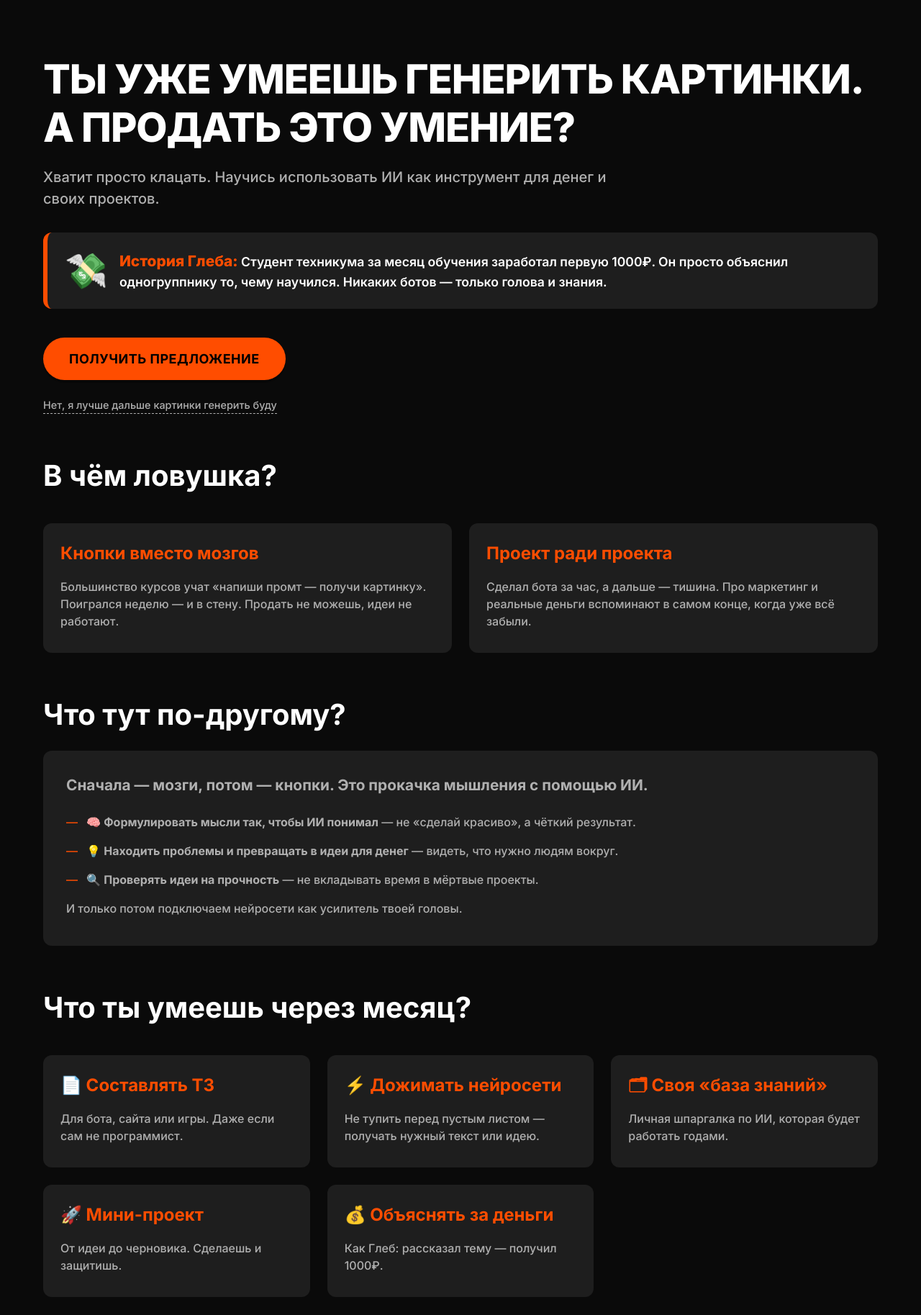
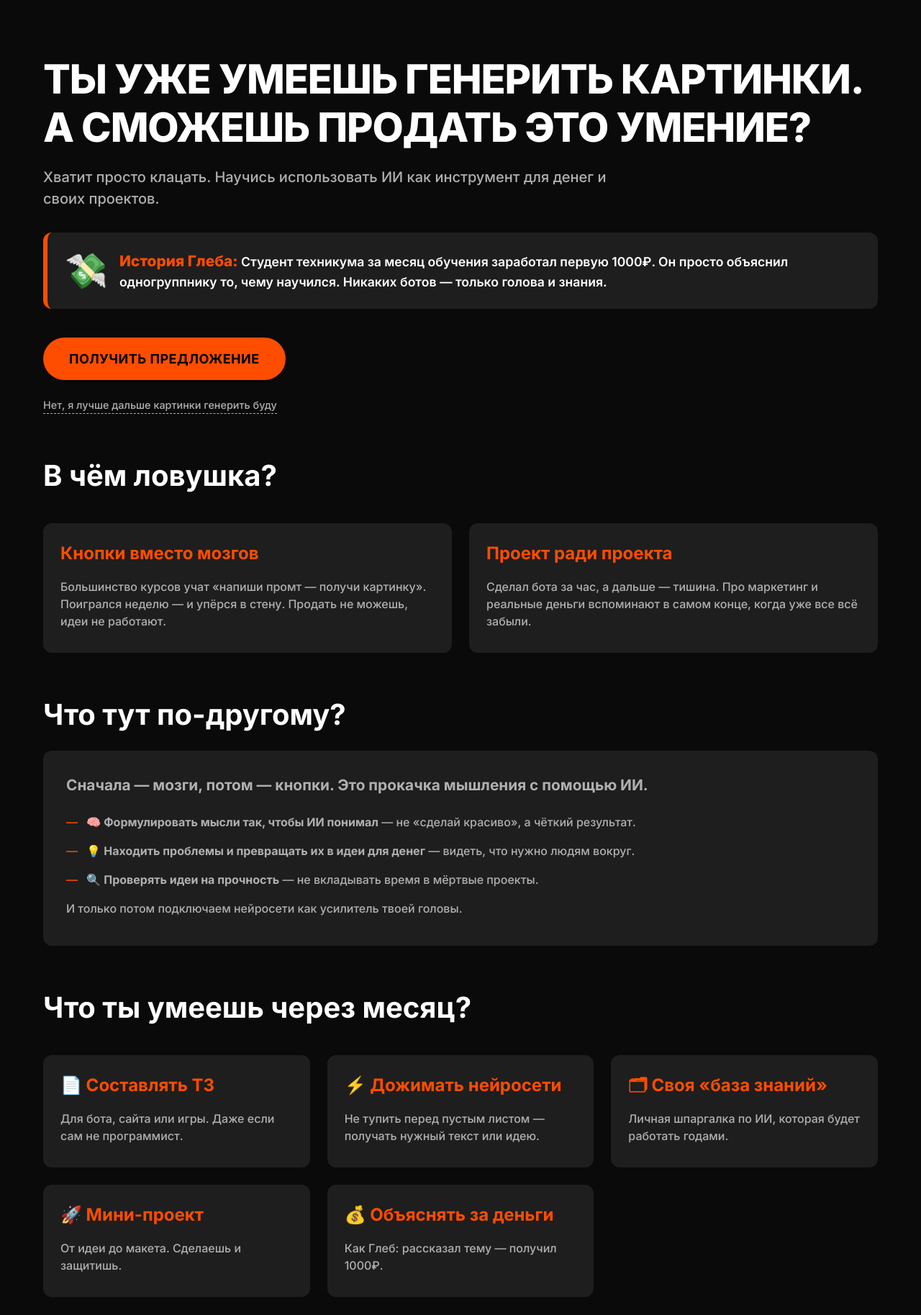
Before and after one commit to tagir751/intensiv, a plain HTML site: page index.html in a window 1280 px wide. Shown: the part 73-1900 px from the top of the page at 72% size. Drawn offline with Linux system fonts and the light colour scheme.

Commit message:
Update index.html

```diff
--- a/index.html
+++ b/index.html
@@ -316,7 +316,7 @@
 
         <!-- БЛОК 0: Главный экран -->
         <section class="section" style="padding-top: 20px;">
-            <h1>Ты уже умеешь генерить картинки. А продать это умение?</h1>
+            <h1>Ты уже умеешь генерить картинки. А сможешь продать это умение?</h1>
             <p class="subhead">Хватит просто клацать. Научись использовать ИИ как инструмент для денег и своих проектов.</p>
 
             <!-- Кейс Глеба -->
@@ -332,7 +332,7 @@
                 <a href="https://t.me/TagirFeo?text=Хочу%20узнать%20про%20интенсив" class="btn" target="_blank" rel="noopener noreferrer">
                     Получить предложение
                 </a>
-                <a href="https://www.tiktok.com" class="btn-troll" target="_blank" rel="noopener noreferrer">
+                <a href="https://t-j.ru/career-question-rabota-v-it-bez-opyta-vypuskniku-tekhnicheskogo-kollezhda/?utm_referrer=https%3A%2F%2Fwww.google.com%2F" class="btn-troll" target="_blank" rel="noopener noreferrer">
                     Нет, я лучше дальше картинки генерить буду
                 </a>
             </div>
@@ -344,11 +344,11 @@
             <div class="grid-2">
                 <div class="card">
                     <h3>Кнопки вместо мозгов</h3>
-                    <p>Большинство курсов учат «напиши промт — получи картинку». Поигрался неделю — и в стену. Продать не можешь, идеи не работают.</p>
+                    <p>Большинство курсов учат «напиши промт — получи картинку». Поигрался неделю — и упёрся в стену. Продать не можешь, идеи не работают.</p>
                 </div>
                 <div class="card">
                     <h3>Проект ради проекта</h3>
-                    <p>Сделал бота за час, а дальше — тишина. Про маркетинг и реальные деньги вспоминают в самом конце, когда уже всё забыли.</p>
+                    <p>Сделал бота за час, а дальше — тишина. Про маркетинг и реальные деньги вспоминают в самом конце, когда уже все всё забыли.</p>
                 </div>
             </div>
         </section>
@@ -360,7 +360,7 @@
                 <p style="font-size: 1.3rem; font-weight: 700; margin-bottom: 24px;">Сначала — мозги, потом — кнопки. Это прокачка мышления с помощью ИИ.</p>
                 <ul style="list-style: none;">
                     <li style="margin-bottom: 16px; padding-left: 28px; position: relative;">🧠 <strong>Формулировать мысли так, чтобы ИИ понимал</strong> — не «сделай красиво», а чёткий результат.</li>
-                    <li style="margin-bottom: 16px; padding-left: 28px; position: relative;">💡 <strong>Находить проблемы и превращать в идеи для денег</strong> — видеть, что нужно людям вокруг.</li>
+                    <li style="margin-bottom: 16px; padding-left: 28px; position: relative;">💡 <strong>Находить проблемы и превращать их в идеи для денег</strong> — видеть, что нужно людям вокруг.</li>
                     <li style="margin-bottom: 16px; padding-left: 28px; position: relative;">🔍 <strong>Проверять идеи на прочность</strong> — не вкладывать время в мёртвые проекты.</li>
                 </ul>
                 <p style="color: var(--text-secondary);">И только потом подключаем нейросети как усилитель твоей головы.</p>
@@ -385,7 +385,7 @@
                 </div>
                 <div class="card">
                     <h3>🚀 Мини-проект</h3>
-                    <p>От идеи до черновика. Сделаешь и защитишь.</p>
+                    <p>От идеи до макета. Сделаешь и защитишь.</p>
                 </div>
                 <div class="card">
                     <h3>💰 Объяснять за деньги</h3>
@@ -447,7 +447,7 @@
                 <a href="https://t.me/TagirFeo?text=Хочу%20узнать%20про%20интенсив" class="btn" target="_blank" rel="noopener noreferrer">
                     Получить предложение ✈️
                 </a>
-                <a href="https://www.tiktok.com/" class="btn-troll" target="_blank" rel="noopener noreferrer">
+                <a href="https://centr-zanyatosti-naseleniya.ru/vakansii-feodosiya" class="btn-troll" target="_blank" rel="noopener noreferrer">
                     Нет, я лучше дальше картинки генерить буду
                 </a>
             </div>
```
